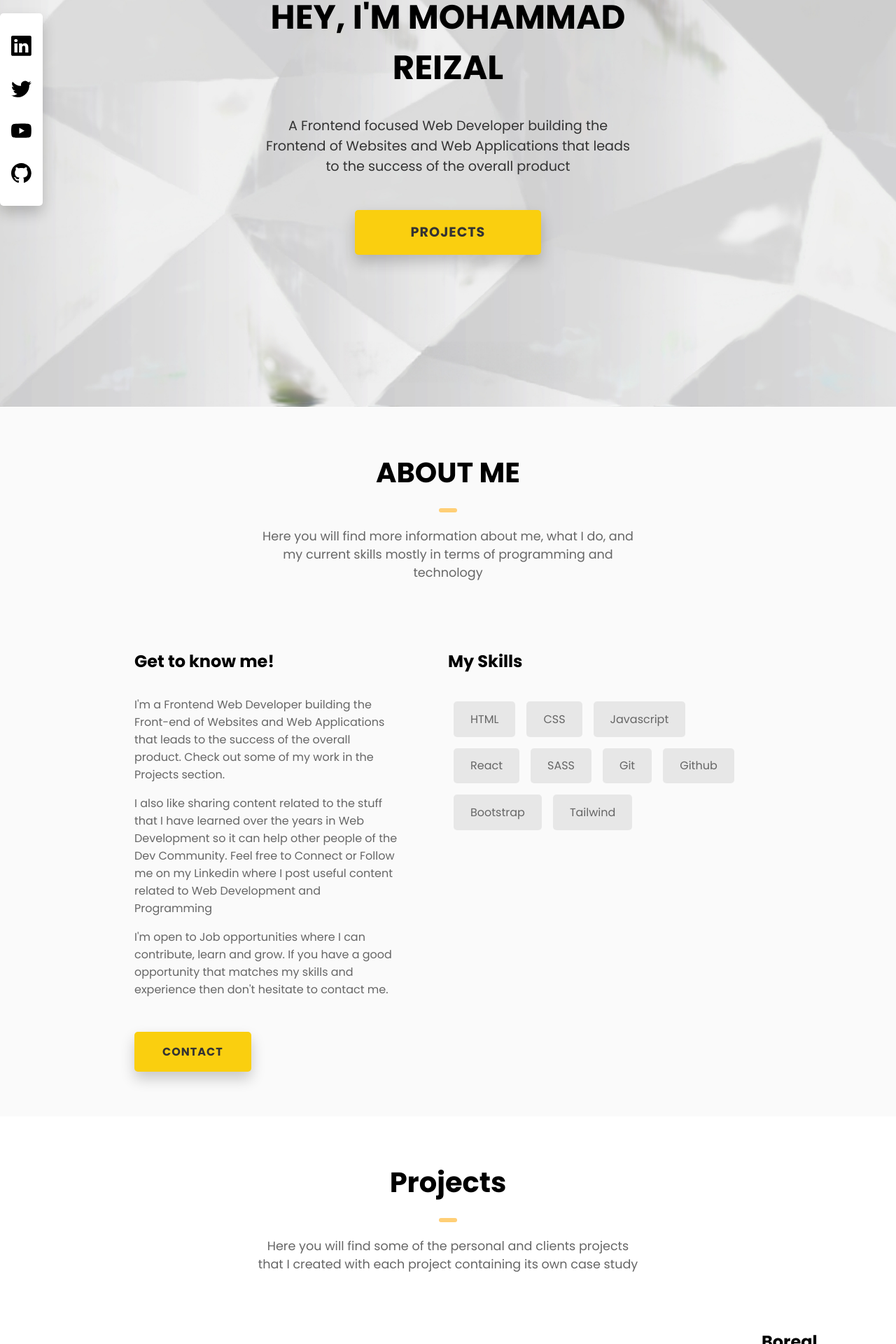
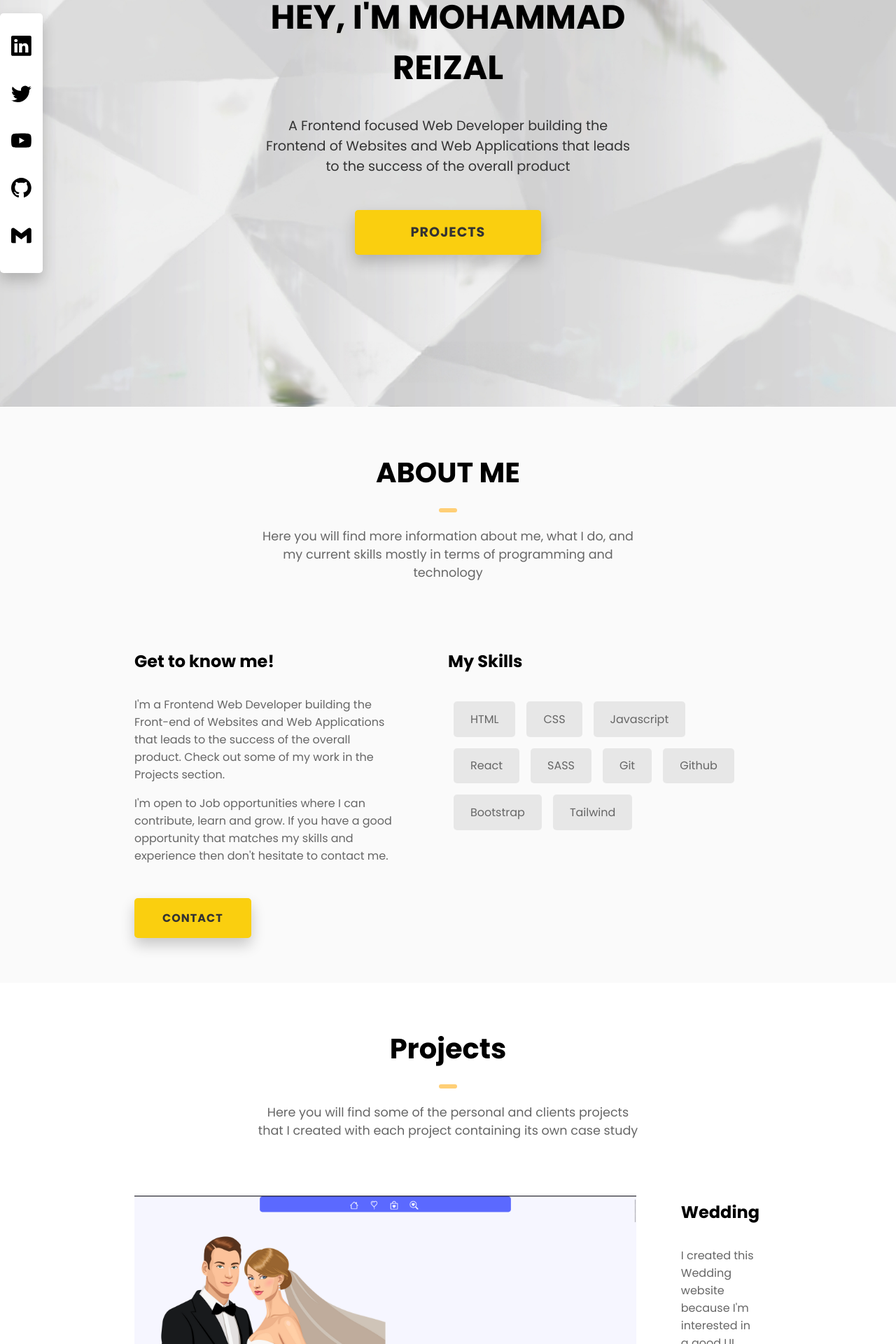
Before and after one commit to ReizalPambuko/Portofolio-news, a React (Create React App) app: page / in a window 1280 px wide. Shown: the part 261-2181 px from the top of the page at 70% size. Built offline with nearby package versions, Linux system fonts and the light colour scheme.

Commit message:
menambahkan file terbaru

```diff
--- a/src/component/about/About.jsx
+++ b/src/component/about/About.jsx
@@ -21,15 +21,6 @@ const About = () => {
               and Web Applications that leads to the success of the overall
               product. Check out some of my work in the Projects section.
             </p>
-
-            <p>
-              I also like sharing content related to the stuff that I have
-              learned over the years in Web Development so it can help other
-              people of the Dev Community. Feel free to Connect or Follow me on
-              my Linkedin where I post useful content related to Web Development
-              and Programming
-            </p>
-
             <p>
               I'm open to Job opportunities where I can contribute, learn and
               grow. If you have a good opportunity that matches my skills and
--- a/src/component/header/HeaderSocial.jsx
+++ b/src/component/header/HeaderSocial.jsx
@@ -3,14 +3,30 @@ import { BsLinkedin } from "react-icons/bs";
 import { BsTwitter } from "react-icons/bs";
 import { BsYoutube } from "react-icons/bs";
 import { BsGithub } from "react-icons/bs";
+import { SiGmail } from "react-icons/si";
 
 const HeaderSocial = () => {
   return (
     <div className="container__social">
-      <BsLinkedin className="container__social-icon" />
-      <BsTwitter className="container__social-icon" />
-      <BsYoutube className="container__social-icon" />
-      <BsGithub className="container__social-icon" />
+      <a href="https://www.linkedin.com/in/mohammad-reizal-a789b7244/">
+        {" "}
+        <BsLinkedin className="container__social-icon" />
+      </a>
+      <a href="">
+        {" "}
+        <BsTwitter className="container__social-icon" />
+      </a>
+      <a href="https://www.youtube.com/channel/UCKKd7Ik8mFcM6q7YkgaeG6w">
+        {" "}
+        <BsYoutube className="container__social-icon" />
+      </a>
+      <a href="https://github.com/ReizalPambuko">
+        {" "}
+        <BsGithub className="container__social-icon" />
+      </a>
+      <a href="https://mail.google.com/mail/u/2/#inbox">
+        <SiGmail className=" container__social-icon" />
+      </a>
     </div>
   );
 };
--- a/src/component/header/header.css
+++ b/src/component/header/header.css
@@ -55,6 +55,10 @@
     font-size: 1.8rem;
 }
 
+.container__social a{
+    color: black;
+    display: block;
+}
 @media screen and (max-width: 600px){
     .container__header{
         padding: 20% 0;
--- a/src/component/navs/navs.css
+++ b/src/component/navs/navs.css
@@ -4,6 +4,7 @@
     background-color: #fff;
     width: 100%;
     z-index: 9999;
+    box-shadow: 0 10px 20px rgba(0,0,0, .2);
 }
 .desktop{
     display: flex;
@@ -14,6 +15,11 @@
     margin-left: 2rem;
     color: #333;
     font-weight: 700;
+    transition: all .3s;
+}
+
+.desktop li a:hover{
+    color: rgb(255, 196, 86);
 }
 
 .bars{
--- a/src/component/projects/Projects.jsx
+++ b/src/component/projects/Projects.jsx
@@ -1,6 +1,7 @@
 import React from "react";
 import "./projects.css";
 import IMG1 from "../../assets/projects1.jpeg";
+import IMG3 from "../../assets/wedding.png";
 
 const Project = () => {
   return (
@@ -15,43 +16,13 @@ const Project = () => {
           </p>
         </div>
         <article className="projects__item">
-          <img src={IMG1} alt="" />
+          <img src={IMG3} alt="" />
           <div className="content__teks">
-            <h3>Boreal Coffee Clone</h3>
+            <h3>Wedding</h3>
             <p>
-              I re-created the frontend of Boreal Coffee's official web app
-              because I got attracted to their beautiful UI. It was a great
-              experience for me to build the entire frontend.
+              I created this Wedding website because I'm interested in a good UI
             </p>
-            <a href="" className="btn">
-              CASE STUDY
-            </a>
-          </div>
-        </article>
-        <article className="projects__item">
-          <img src={IMG1} alt="" />
-          <div className="content__teks">
-            <h3>Boreal Coffee Clone</h3>
-            <p>
-              I re-created the frontend of Boreal Coffee's official web app
-              because I got attracted to their beautiful UI. It was a great
-              experience for me to build the entire frontend.
-            </p>
-            <a href="" className="btn">
-              CASE STUDY
-            </a>
-          </div>
-        </article>
-        <article className="projects__item">
-          <img src={IMG1} alt="" />
-          <div className="content__teks">
-            <h3>Boreal Coffee Clone</h3>
-            <p>
-              I re-created the frontend of Boreal Coffee's official web app
-              because I got attracted to their beautiful UI. It was a great
-              experience for me to build the entire frontend.
-            </p>
-            <a href="" className="btn">
+            <a href="https://Wedding.mrcap.repl.co" className="btn">
               CASE STUDY
             </a>
           </div>
--- a/src/component/projects/projects.css
+++ b/src/component/projects/projects.css
@@ -13,7 +13,11 @@
 }
 
 .projects__item img{
-    width: 100%;
+    width: 80%;
+}
+
+.content__teks{
+    margin-left: 4rem;
 }
 
 .content__teks h3{
@@ -22,7 +26,7 @@
 
 .content__teks p{
     margin: 2rem 0;
-    width: 70%;
+    width: 90%;
 }
 
 .content__teks a{
@@ -47,6 +51,7 @@
 
 .content__teks{
     text-align: center;
+    margin: auto;
 }
 
 .content__teks h3{
```
Also changed, not shown: src/assets/wedding.png (added).
